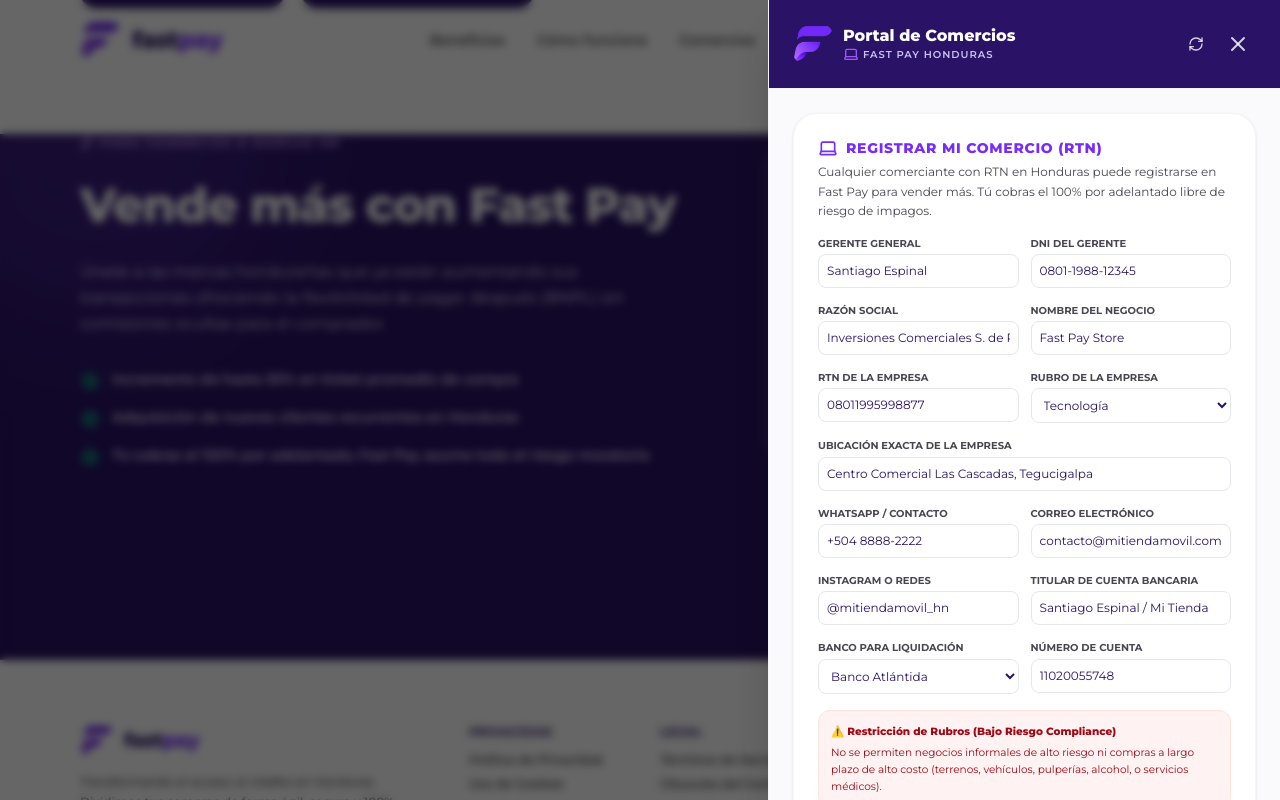
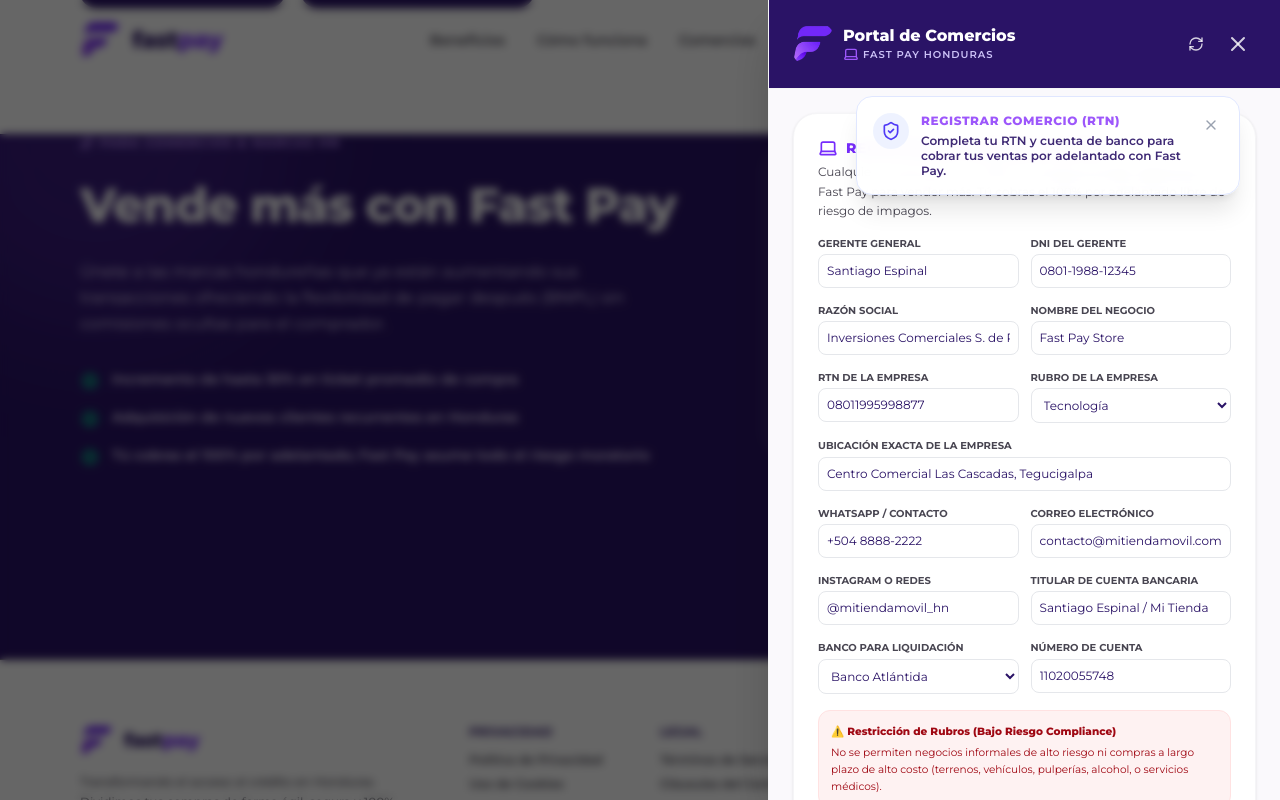
Before and after one commit to metalpoch/fast-pay, a React (Vite) app in the folder front/: page / in a window 1280 px wide. Both pictures are taken after a click on the button "Convertirme en Comercio Aliado". Shown: the part 5493-6293 px from the top of the page. Built offline with nearby package versions, Linux system fonts and the light colour scheme.

Commit message:
fix: toast notification z-index above drawer
- Increase toast z-index from z-50 to z-[60] so it renders above the drawer backdrop

```diff
--- a/front/src/App.tsx
+++ b/front/src/App.tsx
@@ -620,7 +620,7 @@
             initial={{ opacity: 0, y: -50, scale: 0.9 }}
             animate={{ opacity: 1, y: 0, scale: 1 }}
             exit={{ opacity: 0, y: -20, scale: 0.9 }}
-            className={`fixed top-24 right-4 md:right-10 z-50 p-4 rounded-2xl shadow-xl border w-full max-w-sm flex items-start gap-3 backdrop-blur-sm ${
+            className={`fixed top-24 right-4 md:right-10 z-[60] p-4 rounded-2xl shadow-xl border w-full max-w-sm flex items-start gap-3 backdrop-blur-sm ${
               activeNotification.type === "success"
                 ? "bg-white/95 border-emerald-100 text-[#2a1366]"
                 : activeNotification.type === "bonus"
```
